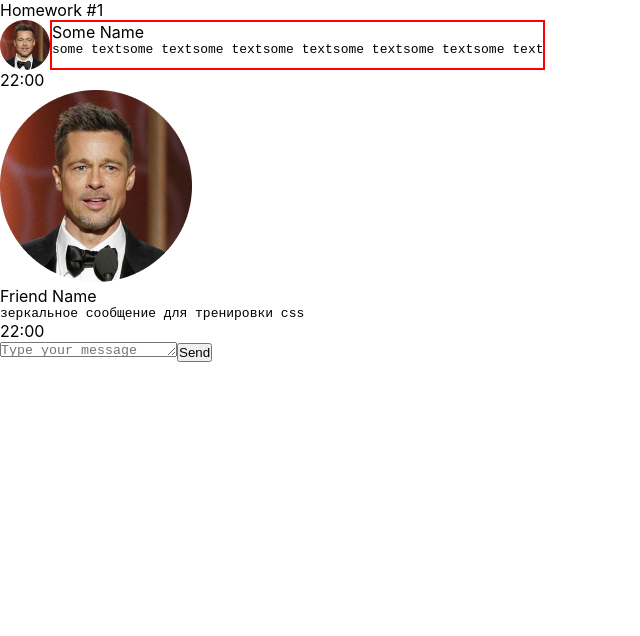
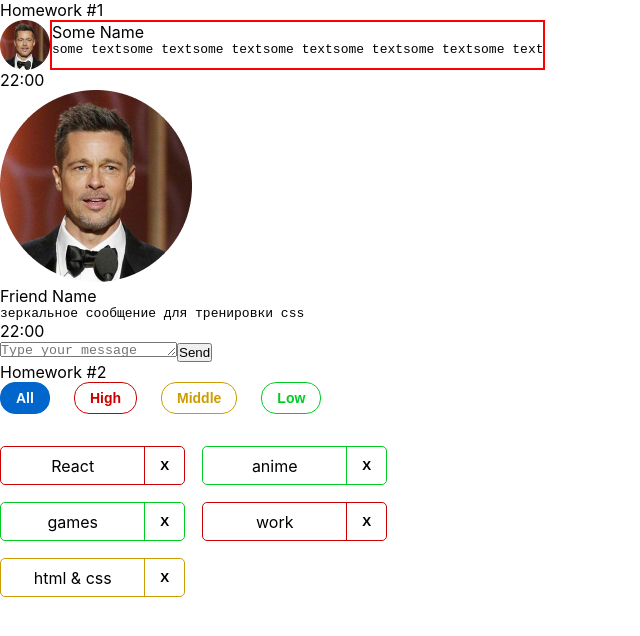
Before and after one commit to im1891/autoche-k-homework, a React (Create React App) app: page / in a window 1280 px wide. Shown: the top 636 px of the page, without its empty margins (0-640 px from the left). Built offline with nearby package versions, Linux system fonts and the light colour scheme.

Commit message:
Completed HW1 - HW2.

```diff
--- a/package.json
+++ b/package.json
@@ -1,6 +1,6 @@
 {
   "name": "hws2",
-  "homepage": "http://IgnatZakalinsky.github.io/hws2",
+  "homepage": "http://im1891.github.io/autoche-k-homework",
   "version": "0.1.0",
   "private": true,
   "dependencies": {
@@ -16,7 +16,7 @@
     "@types/react-dom": "18.0.6",
     "@types/uuid": "8.3.4",
     "axios": "0.27.2",
-    "gh-pages": "4.0.0",
+    "gh-pages": "^4.0.0",
     "react": "18.2.0",
     "react-dom": "18.2.0",
     "react-redux": "8.0.4",
--- a/src/s1-main/App.tsx
+++ b/src/s1-main/App.tsx
@@ -1,13 +1,14 @@
 import React from 'react'
 import s from './App.module.css'
 import HW1 from '../s2-homeworks/hw01/HW1'
+import HW2 from "../s2-homeworks/hw02/HW2";
 
 function App() {
     return (
         <div className={s.App}>
             <HW1/>
             {/*раскомментировать по ходу выполнения*/}
-            {/*<HW2/>*/}
+            <HW2/>
             {/*<HW3/>*/}
             {/*<HW4/>*/}
 
--- a/src/s2-homeworks/hw02/HW2.tsx
+++ b/src/s2-homeworks/hw02/HW2.tsx
@@ -17,16 +17,16 @@
 * */
 
 // types
-export type AffairPriorityType = any // need to fix any
+export type AffairPriorityType = 'low' | 'high' | 'middle'// need to fix any
 export type AffairType = {
-    _id: any // need to fix any
-    name: any // need to fix any
+    _id: number // need to fix any
+    name: string // need to fix any
     priority: AffairPriorityType
 }
 export type FilterType = 'all' | AffairPriorityType
 
 // constants
-const defaultAffairs: any = [ // need to fix any
+const defaultAffairs: AffairType[] = [ // need to fix any
     {_id: 1, name: 'React', priority: 'high'}, // студенты могут изменить содержимое name и количество элементов в массиве, ...priority не менять!
     {_id: 2, name: 'anime', priority: 'low'},
     {_id: 3, name: 'games', priority: 'low'},
@@ -35,23 +35,29 @@
 ]
 
 // pure helper functions
-export const filterAffairs = (affairs: any, filter: any): any => { // need to fix any
+export const filterAffairs = (affairs: AffairType[], filter: FilterType): AffairType[] => { // need to fix any
+
+    if (filter === 'all') return affairs;
+    return affairs.filter(af => af.priority === filter)
+}
 
 
-    return affairs // need to fix
-}
-export const deleteAffair = (affairs: any, _id: any): any => { // need to fix any
+// need to fix
 
-    return affairs // need to fix
+export const deleteAffair = (affairs: AffairType[], _id: number): AffairType[] => { // need to fix any
+    return affairs.filter(af => af._id !== _id)
+    // need to fix
 }
 
 function HW2() {
-    const [affairs, setAffairs] = useState<any>(defaultAffairs) // need to fix any
+    const [affairs, setAffairs] = useState<AffairType[]>(defaultAffairs) // need to fix any
     const [filter, setFilter] = useState<FilterType>('all')
 
     const filteredAffairs = filterAffairs(affairs, filter)
-    const deleteAffairCallback = (_id: any) => { // need to fix any
+    const deleteAffairCallback = (_id: number) => { // need to fix any
         // need to fix
+
+        setAffairs(deleteAffair(filteredAffairs, _id))
     }
 
     return (
--- a/src/s2-homeworks/hw02/affairs/Affairs.tsx
+++ b/src/s2-homeworks/hw02/affairs/Affairs.tsx
@@ -4,24 +4,28 @@
 import s from './Affairs.module.css'
 
 type AffairsPropsType = {
-    data: any // need to fix any
-    setFilter: any
-    deleteAffairCallback: any
+    data: AffairType[] // need to fix any
+    setFilter: (filterValue: FilterType ) => void
+    deleteAffairCallback: (_id: number) => void
     filter: FilterType
 }
 
 function Affairs(props: AffairsPropsType) {
     const setAll = () => {
         // need to fix
+        props.setFilter('all')
     }
     const setHigh = () => {
         // need to fix
+        props.setFilter('high')
     }
     const setMiddle = () => {
         // need to fix
+        props.setFilter('middle')
     }
     const setLow = () => {
         // need to fix
+        props.setFilter('low')
     }
 
     const cnAll = s.button + ' ' + s.all + (props.filter === 'all' ? ' ' + s.active : '')
--- a/src/s2-homeworks/hw02/affairs/affair/Affair.tsx
+++ b/src/s2-homeworks/hw02/affairs/affair/Affair.tsx
@@ -6,12 +6,13 @@
 type AffairPropsType = {
     // key не нужно типизировать
     affair: AffairType
-    deleteAffairCallback: any // need to fix any
+    deleteAffairCallback: (_id: number) => void // need to fix any
 }
 
 function Affair(props: AffairPropsType) {
     const deleteCallback = () => {
         // need to fix
+        props.deleteAffairCallback(props.affair._id)
     }
 
     const nameClass = s.name + ' ' + s2[props.affair.priority]
@@ -26,18 +27,19 @@
             <div id={'hw2-name-' + props.affair._id} className={nameClass}>
                 {/*создаёт студент*/}
 
-                {/**/}
+                {props.affair.name}
             </div>
             <div id={'hw2-priority-' + props.affair._id} hidden>
                 {/*создаёт студент*/}
 
-                {/**/}
+                {props.affair.priority}
             </div>
 
             <button
                 id={'hw2-button-delete-' + props.affair._id}
                 className={buttonClass}
                 // need to fix
+                onClick={deleteCallback}
 
             >
                 {/*текст кнопки могут изменить студенты*/}
```
Also changed, not shown: 1 other file (tests, documents, lock files or other folders).
